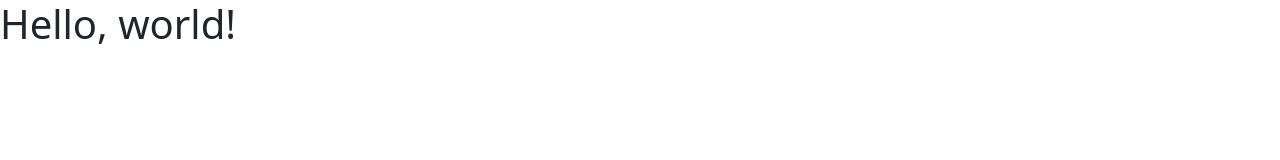
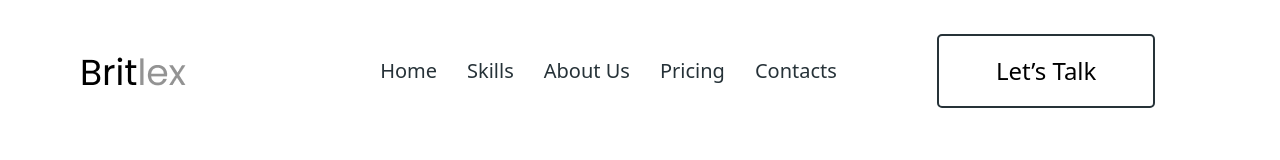
Before and after one commit to NorovQobiljon/landing_page, a plain HTML site: page index.html in a window 1280 px wide. Drawn offline with nearby package versions, Linux system fonts and the light colour scheme.

Commit message:
finished navbar

```diff
--- a/index.css
+++ b/index.css
@@ -1,4 +1,53 @@
-*{
+@import url('https://fonts.googleapis.com/css2?family=Poppins:ital,wght@0,100;0,200;0,300;0,400;0,500;0,600;0,700;0,800;0,900;1,100;1,200;1,300;1,400;1,500;1,600;1,700;1,800;1,900&display=swap');
+
+* {
     margin: 0;
     padding: 0;
+    list-style: none;
+    box-sizing: border-box;
+    text-decoration: none;
 }
+
+body {
+    font-family: "Poppins", sans-serif;
+}
+
+nav {
+    padding-top: 34px;
+}
+
+.list_group {
+    margin: 0;
+    display: flex;
+    justify-content: center;
+    gap: 30px;
+    align-items: center;
+}
+
+.list_item {
+    font-size: 20px;
+    font-weight: 500;
+    color: #263238;
+    cursor: pointer;
+}
+
+.btn_right {
+    font-size: 24px;
+    font-weight: 400;
+    padding: 17px 57px;
+    background: transparent;
+    border: 2px solid #263238;
+    border-radius: 5px;
+}
+
+
+
+
+
+
+
+
+/* responsive website */
+@media (max-width:576px) {
+
+}
--- a/index.html
+++ b/index.html
@@ -1,16 +1,45 @@
 <!doctype html>
 <html lang="en">
-  <head>
+
+<head>
     <meta charset="utf-8">
     <meta name="viewport" content="width=device-width, initial-scale=1">
     <title>Qobiljon</title>
     <link rel="stylesheet" href="./index.css">
-    <link href="https://cdn.jsdelivr.net/npm/bootstrap@5.3.3/dist/css/bootstrap.min.css" rel="stylesheet" integrity="sha384-QWTKZyjpPEjISv5WaRU9OFeRpok6YctnYmDr5pNlyT2bRjXh0JMhjY6hW+ALEwIH" crossorigin="anonymous">
-  </head>
-  <body>
-      <h1>Hello, world!</h1>
+    <link href="https://cdn.jsdelivr.net/npm/bootstrap@5.3.3/dist/css/bootstrap.min.css" rel="stylesheet"
+        integrity="sha384-QWTKZyjpPEjISv5WaRU9OFeRpok6YctnYmDr5pNlyT2bRjXh0JMhjY6hW+ALEwIH" crossorigin="anonymous">
+</head>
 
+<body>
+    <header>
+        <nav>
+            <div class="container">
+                <div class="row justify-content-between align-items-center">
+                    <div class="col-2">
+                        <img src="./image/Britlex.png" alt="" class="logo">
+                    </div>
+                    <div class="col-6">
+                        <ul class="list_group">
+                            <li class="list_item">Home</li>
+                            <li class="list_item">Skills</li>
+                            <li class="list_item">About Us</li>
+                            <li class="list_item">Pricing</li>
+                            <li class="list_item">Contacts</li>
+                        </ul>
+                    </div>
+                    <div class="col-3">
+                        <div class="btn_box">
+                            <button class="btn_right">Let’s Talk</button>
+                        </div>
+                    </div>
+                </div>
+            </div>
+        </nav>
+    </header>
 
-    <script src="https://cdn.jsdelivr.net/npm/bootstrap@5.3.3/dist/js/bootstrap.bundle.min.js" integrity="sha384-YvpcrYf0tY3lHB60NNkmXc5s9fDVZLESaAA55NDzOxhy9GkcIdslK1eN7N6jIeHz" crossorigin="anonymous"></script>
-  </body>
+    <script src="https://cdn.jsdelivr.net/npm/bootstrap@5.3.3/dist/js/bootstrap.bundle.min.js"
+        integrity="sha384-YvpcrYf0tY3lHB60NNkmXc5s9fDVZLESaAA55NDzOxhy9GkcIdslK1eN7N6jIeHz"
+        crossorigin="anonymous"></script>
+</body>
+
 </html>
```
Also changed, not shown: image/Britlex.png (added), image/header_img.png (added), image/lampochka.png (added).
